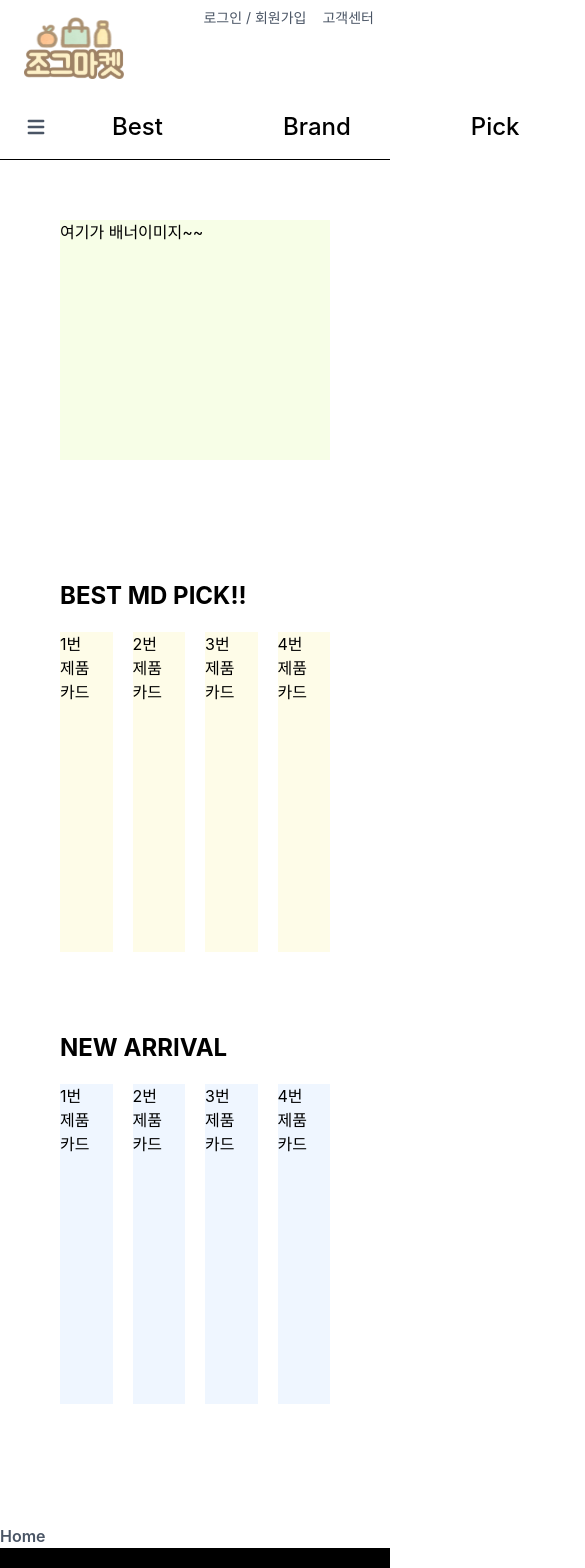
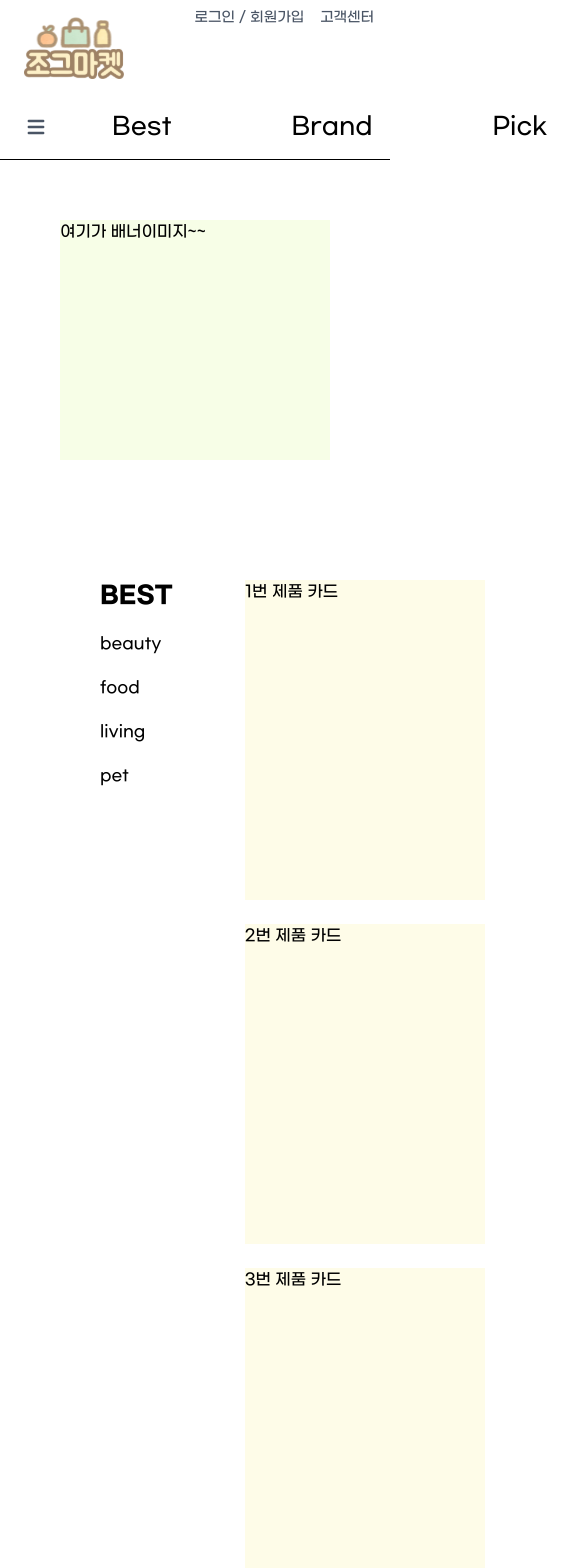
Before and after one commit to jjeankim/jogeu-market, a Next.js app: page / in a window 390 px wide. Shown: the top 1568 px of the page, 585 px wide, since content can reach past the window. Built offline with nearby package versions, Linux system fonts and the light colour scheme.

Commit message:
Fix: 메인홈 디자인 변경 Fix : 헤더 네비게이션 수정 Feat :  메인 페이지 속 네비게이션 헤더와 연결 완료 Feat : 상품들 사이즈 그리드로 반응형 적용 Feat : 헤더와 메인 페이지 속 카테고리 url로 받을 수 있게 연결 완료

```diff
--- a/src/components/Header.tsx
+++ b/src/components/Header.tsx
@@ -119,7 +119,7 @@ const Header = () => {
             <Link href="/wishlist">
               <PiHeartBold size={22} />
             </Link>
-            <Link href="/mypage">
+            <Link href="/my">
               <FaRegCircleUser size={22} />
             </Link>
           </div>
--- a/src/components/MainForm.tsx
+++ b/src/components/MainForm.tsx
@@ -1,39 +1,40 @@
+import React from 'react';
+import Link from 'next/link';
 
-
-
-
-const Main = () => {
+const MainForm = () => {
   return (
     <>
-
     <main className="m-15 mt-5 flex flex-col">
     <p className="h-[15rem] w-full mt-10 mb-30 bg-lime-50">여기가 배너이미지~~</p>
 
-      <div className="mb-20">
-        <h2 className="text-2xl font-bold mb-5">BEST MD PICK!!</h2>
-        <div className="flex flex-row gap-5 ">
-        <div className="bg-yellow-50 w-[20rem] h-[20rem]">1번 제품 카드</div>
-        <div className="bg-yellow-50 w-[20rem] h-[20rem]">2번 제품 카드</div>
-        <div className="bg-yellow-50 w-[20rem] h-[20rem]">3번 제품 카드</div>
-        <div className="bg-yellow-50 w-[20rem] h-[20rem]">4번 제품 카드</div>
+    {/* 필터와 제품 리스트를 가로로 배치 */}
+    <div className='flex flex-row gap-10'>
+      {/* 필터 */}
+      <div className='ml-10 w-[10rem]'>
+        <h2 className='text-2xl font-bold mb-5'>BEST</h2>
+        <nav className='flex flex-col gap-5'>
+        <Link href="/beauty" className='hover:text-yellow-500 transition-colors'>beauty</Link>
+        <Link href='/food' className='hover:text-yellow-500 transition-colors'>food</Link>
+        <Link href='/living' className='hover:text-yellow-500 transition-colors'>living</Link>
+        <Link href='/pet' className='hover:text-yellow-500 transition-colors'>pet</Link>
+        </nav>
+      </div>
+
+      {/* 상품 리스트 */}
+      <div className='flex-1 px-8'>
+        <div className='grid grid-cols-[repeat(auto-fit,_minmax(15rem,_1fr))] gap-6'>
+          <div className='bg-yellow-50  h-[20rem]'>1번 제품 카드</div>
+          <div className='bg-yellow-50  h-[20rem]'>2번 제품 카드</div>
+          <div className='bg-yellow-50  h-[20rem]'>3번 제품 카드</div>
+          <div className='bg-yellow-50  h-[20rem]'>4번 제품 카드</div>
+          <div className='bg-yellow-50  h-[20rem]'>5번 제품 카드</div>
+          <div className='bg-yellow-50  h-[20rem]'>6번 제품 카드</div>
         </div>
       </div>
-
-
-      <div className="mb-15">
-    <h2 className="text-2xl font-bold mb-5">NEW ARRIVAL</h2>
-    <div className="flex flex-row gap-5 ">
-        <div className="bg-blue-50 w-[20rem] h-[20rem]">1번 제품 카드</div>
-        <div className="bg-blue-50 w-[20rem] h-[20rem]">2번 제품 카드</div>
-        <div className="bg-blue-50 w-[20rem] h-[20rem]">3번 제품 카드</div>
-        <div className="bg-blue-50 w-[20rem] h-[20rem]">4번 제품 카드</div>
-        </div>
-
-      </div>
+    </div>
     </main>
     </>
-
   );
 };
 
-export default Main;
+export default MainForm;
--- a/src/pages/_app.tsx
+++ b/src/pages/_app.tsx
@@ -1,5 +1,4 @@
 import "@/styles/globals.css";
-import "@/styles/style.css";
 import type { AppProps } from "next/app";
 import { ReactNode } from "react";
 import { Toaster } from "react-hot-toast";
--- a/src/pages/index.tsx
+++ b/src/pages/index.tsx
@@ -1,14 +1,13 @@
 import DynamicBreadcrumb from "@/components/ui/autoBreadcrumb";
 import Footer from "@/components/ui/Footer";
-import Main from "./main";
+import MainForm from "@/components/MainForm";
 import Header from "@/components/Header";
 
-import MyPageAside from "@/components/ui/MyPageAside";
 export default function Home() {
   return (
     <>
     <Header />
-      <Main />
+      <MainForm />
       <DynamicBreadcrumb />
       <Footer />
     </>
--- a/src/pages/main/index.tsx
+++ /dev/null
@@ -1,7 +0,0 @@
-import MainForm from "@/components/MainForm";
-
-const Main = () => {
-  return <MainForm />;
-};
-
-export default Main;
--- a/src/pages/pay/checkout.tsx
+++ b/src/pages/pay/checkout.tsx
@@ -1,5 +1,6 @@
 import React, { useEffect } from "react";
 import Head from "next/head";
+import "@/styles/style.css";
 
 // TossPayments 타입 정의
 declare global {
--- a/src/pages/pay/fail.tsx
+++ b/src/pages/pay/fail.tsx
@@ -1,6 +1,7 @@
 import React, { useEffect, useState } from "react";
 import Head from "next/head";
 import { useRouter } from "next/router";
+import "@/styles/style.css";
 
 const Fail = () => {
   const router = useRouter();
--- a/src/pages/pay/index.tsx
+++ b/src/pages/pay/index.tsx
@@ -1,6 +1,7 @@
 import React from "react";
 import Head from "next/head";
 import Link from "next/link";
+import "@/styles/style.css";
 
 const Pay = () => {
   return (
--- a/src/pages/pay/success.tsx
+++ b/src/pages/pay/success.tsx
@@ -1,6 +1,7 @@
 import React, { useEffect, useState } from "react";
 import Head from "next/head";
 import { useRouter } from "next/router";
+import "@/styles/style.css";
 
 interface PaymentData {
   paymentKey: string;
```
